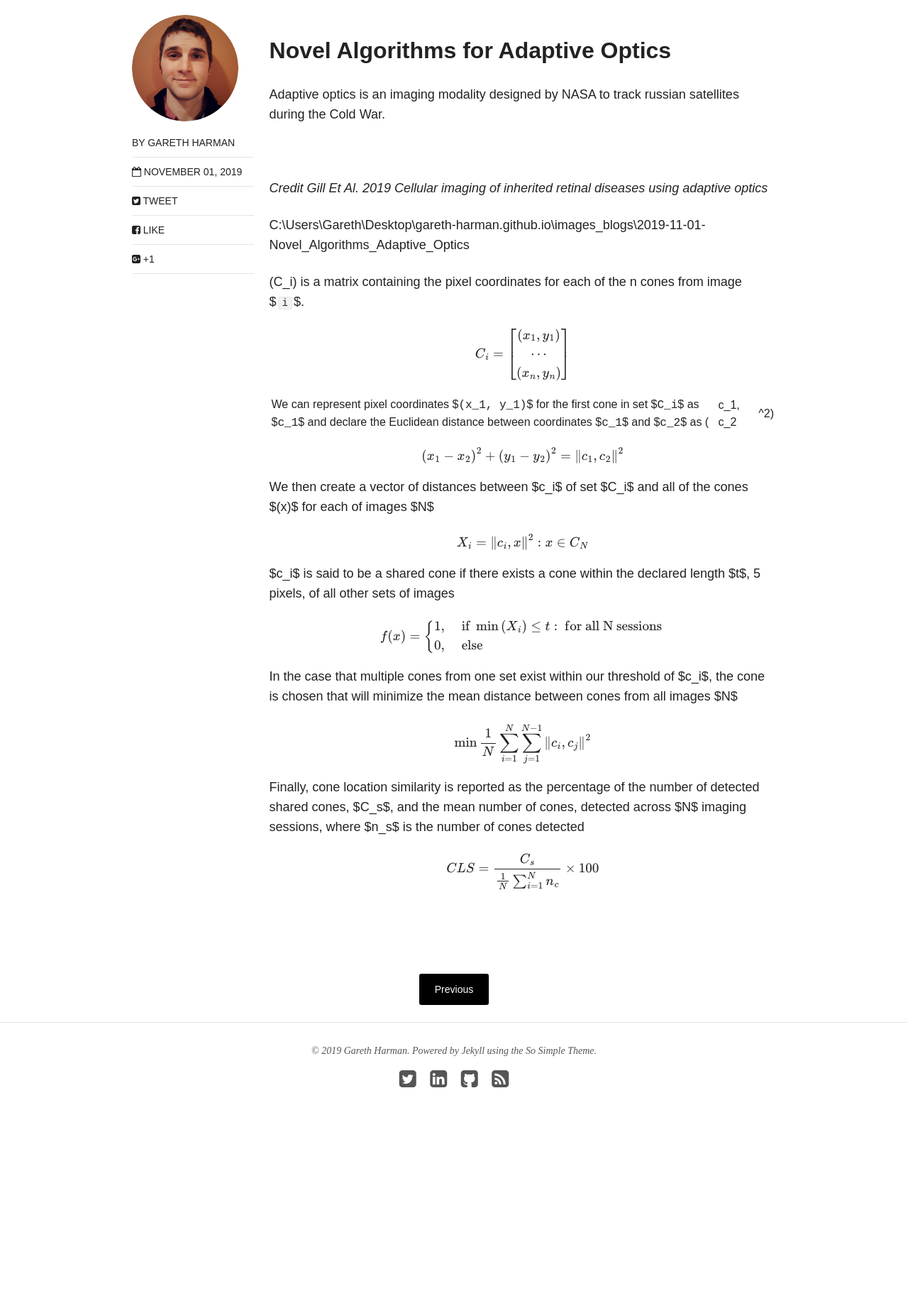
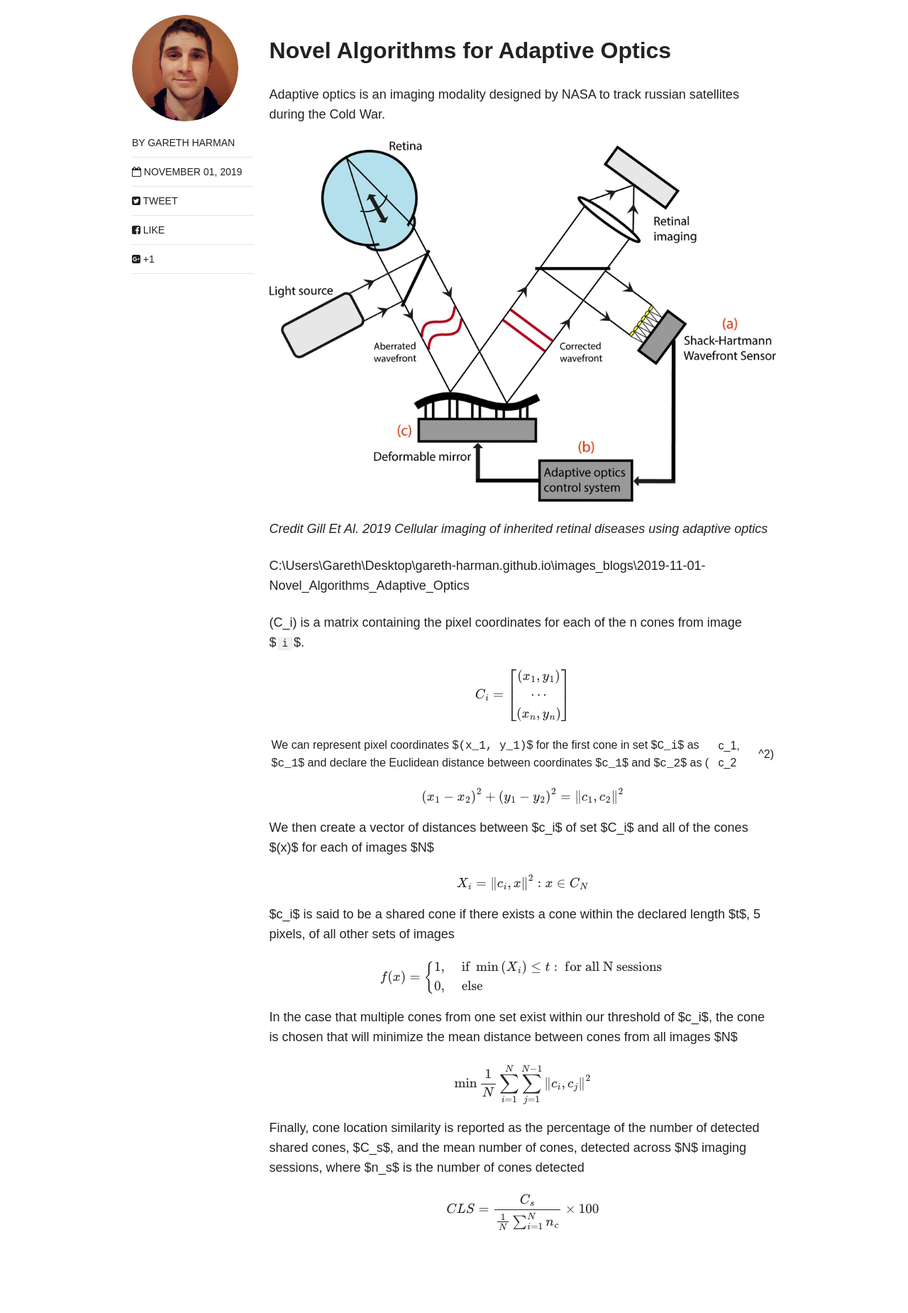
Before and after one commit to gareth-harman/gareth-harman.github.io, a Jekyll site: the page built from _posts/blog/2019-11-01-Novel_Algorithms_Adaptive_Optics.md, in a window 1280 px wide. Shown: the part 878-2728 px from the top of the page at 71% size. Built offline with Jekyll 4.4.1, drawn with Linux system fonts in a browser that asks for light colours; nearby versions of some CDN libraries; formulas are drawn with MathJax 3; before the commit the page ends 2510 px from its top, so only the background shows below that.

Commit message:
add AO blog post

```diff
--- a/_posts/blog/2019-11-01-Novel_Algorithms_Adaptive_Optics.md
+++ b/_posts/blog/2019-11-01-Novel_Algorithms_Adaptive_Optics.md
@@ -14,8 +14,7 @@ tags: [adaptive optics, retinal, retinal imaging, algorithms]
 
 Adaptive optics is an imaging modality designed by NASA to track russian satellites during the Cold War.
 
-![](/images/_blogs/2019-11-01-Novel_Algorithms_Adaptive_Optics
-/ao_system.png)
+![](/images/ao_system.png)
 
 *Credit Gill Et Al. 2019 Cellular imaging of inherited retinal diseases using adaptive optics*
 
```
Also changed, not shown: images/ao_system.png (added).
